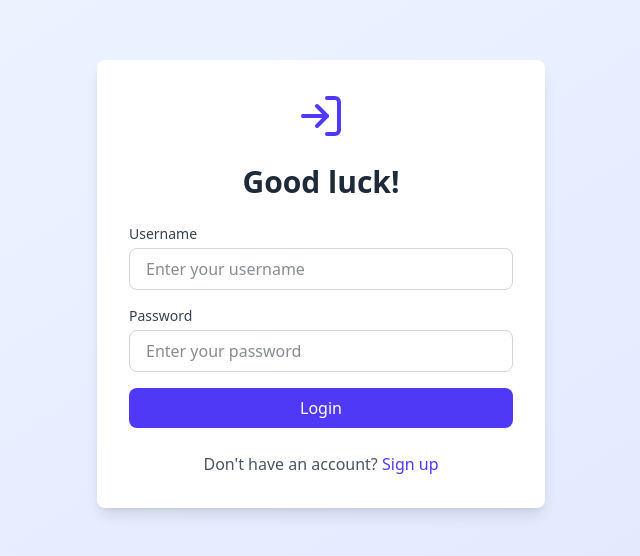
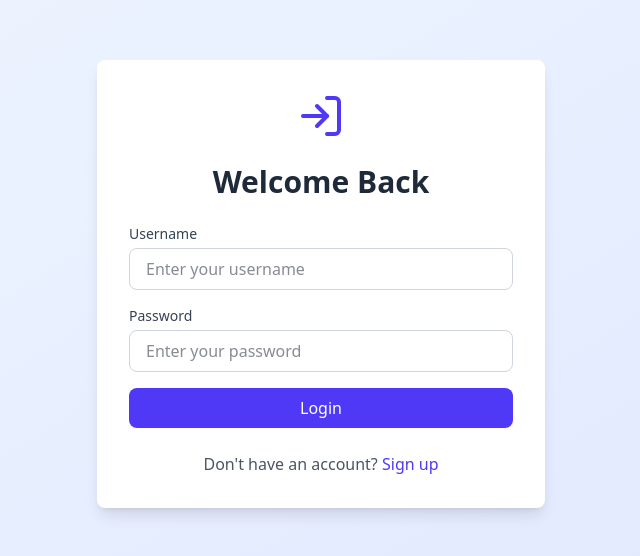
Before and after one commit to qualia4/NoviChatbot, a React (Vite) app in the folder frontend/: page /login in a window 1280 px wide. Shown: the part 116-672 px from the top of the page, without its empty margins (319-959 px from the left). Built offline with nearby package versions, Linux system fonts and the light colour scheme.

Commit message:
me backend endpoint

```diff
--- a/frontend/src/pages/Login.tsx
+++ b/frontend/src/pages/Login.tsx
@@ -34,7 +34,7 @@ export default function Login() {
                     <LogIn className="w-12 h-12 text-indigo-600" />
                 </div>
                 <h1 className="text-3xl font-bold text-center text-gray-800 mb-6">
-                    Good luck!
+                    Welcome Back
                 </h1>
 
                 <form onSubmit={handleSubmit} className="space-y-4">
```
Also changed, not shown: 1 other file (tests, documents, lock files or other folders).
